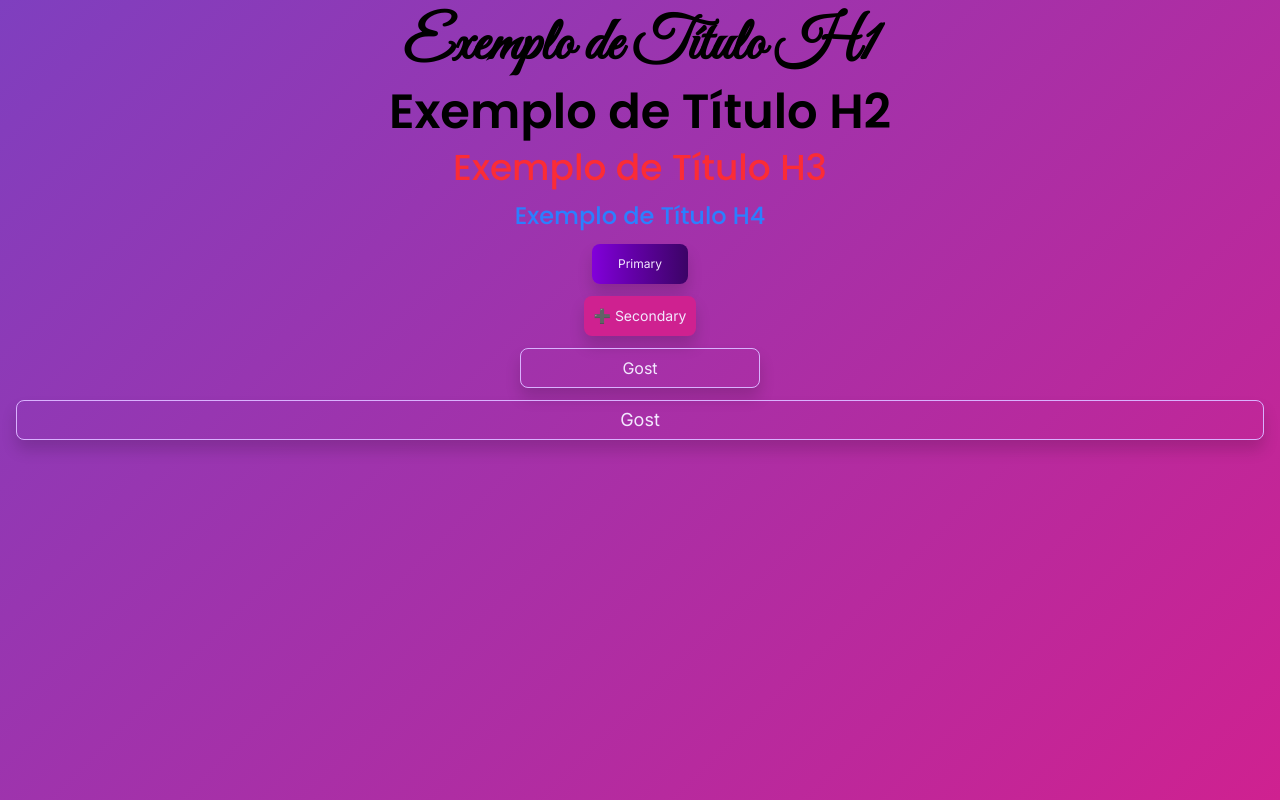
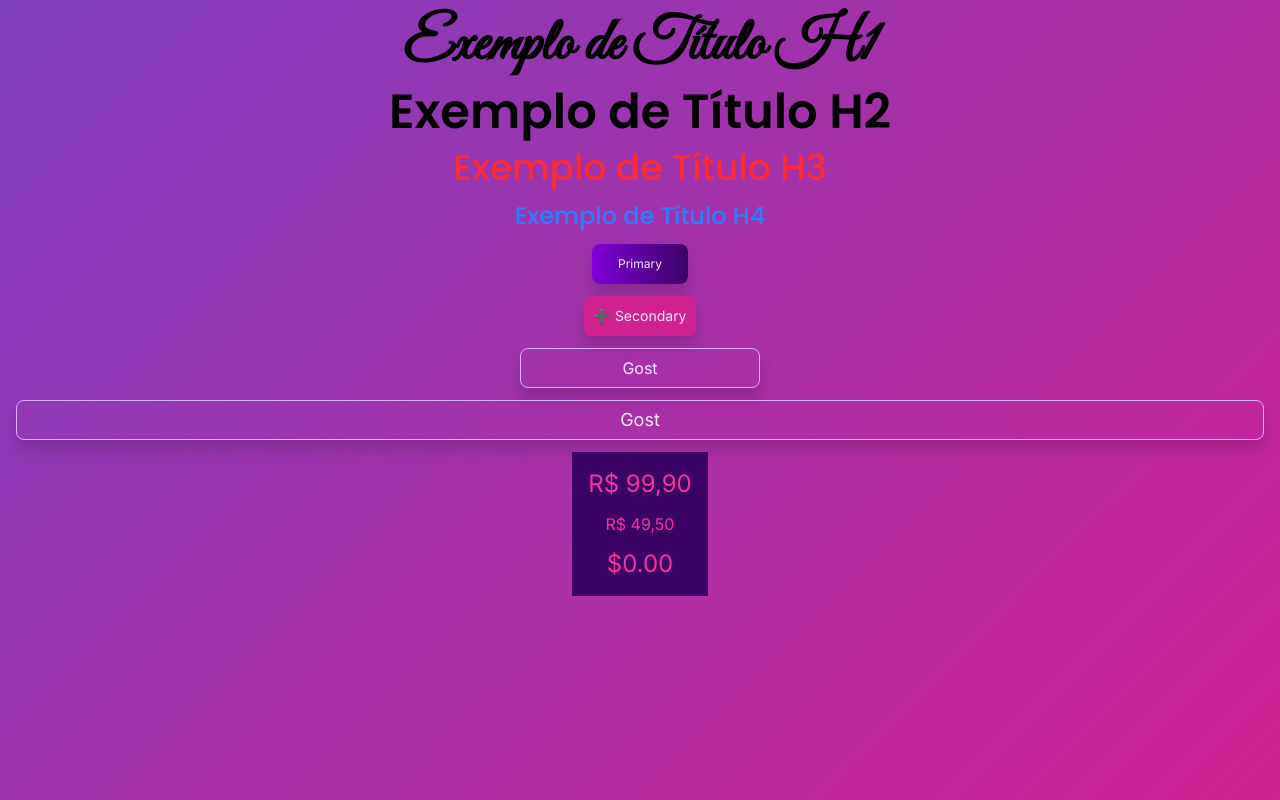
Before and after one commit to kelvincharlesdev/memorias-em-festa, a Next.js app: page / in a window 1280 px wide. Built offline with nearby package versions, Linux system fonts and the light colour scheme.

Commit message:
feat: add Price component with variants and styles

```diff
--- a/src/app/page.tsx
+++ b/src/app/page.tsx
@@ -1,5 +1,6 @@
-import { Button } from '@/components/Button';
-import { Title } from '@/components/Title';
+import { Button } from "@/components/Button";
+import { Price } from "@/components/Price";
+import { Title } from "@/components/Title";
 
 export default function Home() {
   return (
@@ -14,7 +15,6 @@ export default function Home() {
       <Title as="h4" className="text-blue-500" size="sm" weight="normal">
         Exemplo de Título H4
       </Title>
-
       <Button color="primary" fontSize="text-sm" size="sm">
         Primary
       </Button>
@@ -27,6 +27,13 @@ export default function Home() {
       <Button color="gost" fontSize="text-xl" size="w-full">
         Gost
       </Button>
+      <div className="flex flex-col items-center justify-center gap-3 bg-purple-950 p-4">
+        <Price value={99.9} />
+
+        <Price fontSize="sm" value={49.5} />
+
+        <Price currency="USD" locale="en-US" value={0.0} />
+      </div>
     </div>
   );
 }
--- a/src/components/Button/ButtonVariants.ts
+++ b/src/components/Button/ButtonVariants.ts
@@ -1,7 +1,7 @@
 import { tv } from 'tailwind-variants';
 
 export const buttonVariants = tv({
-  base: 'flex cursor-pointer items-center justify-center rounded-lg py-2 text-purple-100 shadow-lg transition-all duration-400 h-10',
+  base: 'flex h-10 cursor-pointer items-center justify-center rounded-lg py-2 text-purple-100 shadow-lg transition-all duration-400',
   variants: {
     size: {
       sm: 'w-24',
--- /dev/null
+++ b/src/components/Price/Price.tsx
@@ -0,0 +1,18 @@
+import type * as I from "./Price.interface";
+import { priceVariants } from "./PriceVariants";
+
+export const Price = ({
+  value,
+  locale = "pt-BR",
+  currency = "BRL",
+  fontSize = "lg",
+}: I.PriceProps) => {
+  const formattedPrice = new Intl.NumberFormat(locale, {
+    style: "currency",
+    currency,
+    minimumFractionDigits: 2,
+    maximumFractionDigits: 2,
+  }).format(value);
+
+  return <span className={priceVariants({ fontSize })}>{formattedPrice}</span>;
+};
--- /dev/null
+++ b/src/components/Price/PriceVariants.ts
@@ -0,0 +1,11 @@
+import { tv } from 'tailwind-variants';
+
+export const priceVariants = tv({
+  base: 'semi-bold text-pink-500',
+  variants: {
+    fontSize: {
+      sm: 'text-2xl md:text-base',
+      lg: 'text-4xl md:text-2xl',
+    },
+  },
+});
--- /dev/null
+++ b/src/components/Price/index.ts
@@ -0,0 +1 @@
+export * from './Price';
```
Also changed, not shown: src/components/Price/Price.interface.ts (added, +8 -0 lines).
